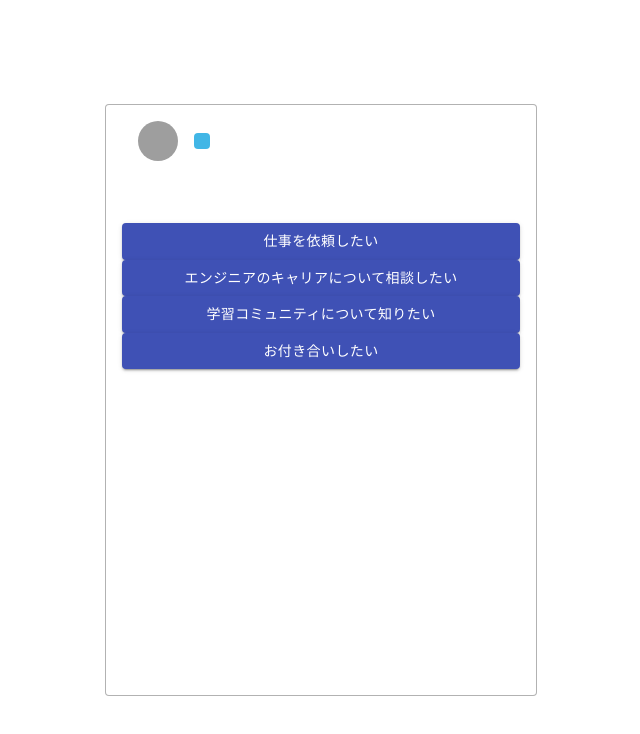
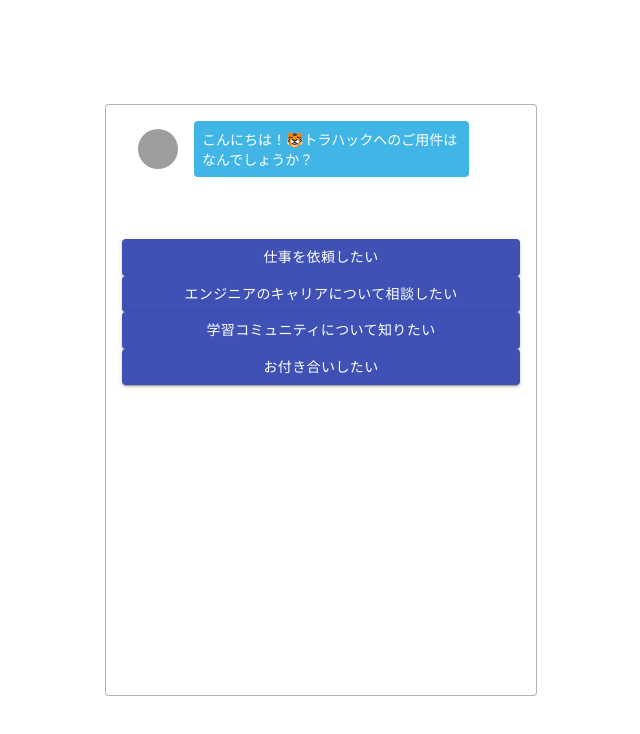
Before and after one commit to tack-k/chatbot, a React (Create React App) app: page / in a window 1280 px wide. Shown: the top 734 px of the page, without its empty margins (319-959 px from the left). Built offline with nearby package versions, Linux system fonts and the light colour scheme; grey boxes are pictures that could not be loaded.

Commit message:
質問・回答による場合分け

```diff
--- a/src/components/Chat.jsx
+++ b/src/components/Chat.jsx
@@ -4,17 +4,23 @@ import ListItemText from '@material-ui/core/ListItemText';
 import ListItemAvatar from '@material-ui/core/ListItemAvatar';
 import Avatar from '@material-ui/core/Avatar';
 
-const Chat = () => {
+const Chat = (props) => {
+
+  const isQuestion = (props.type === 'question');
+  const classes = isQuestion ? 'p-chat__row' : 'p-chat__reverse';
 
   return (
-    <ListItem>
+    <ListItem className={classes}>
     <ListItemAvatar>
-
+      {isQuestion ? (
         <Avatar alt="icon" src="/static/images/avatar/1.jpg" />
+        ) : (
+          <Avatar alt="icon" src="/static/images/avatar/1.jpg" />
+      )}
 
     </ListItemAvatar>
     <div className="p-chat__bubble">
-
+          {props.text}
     </div>
   </ListItem>
   )
```
